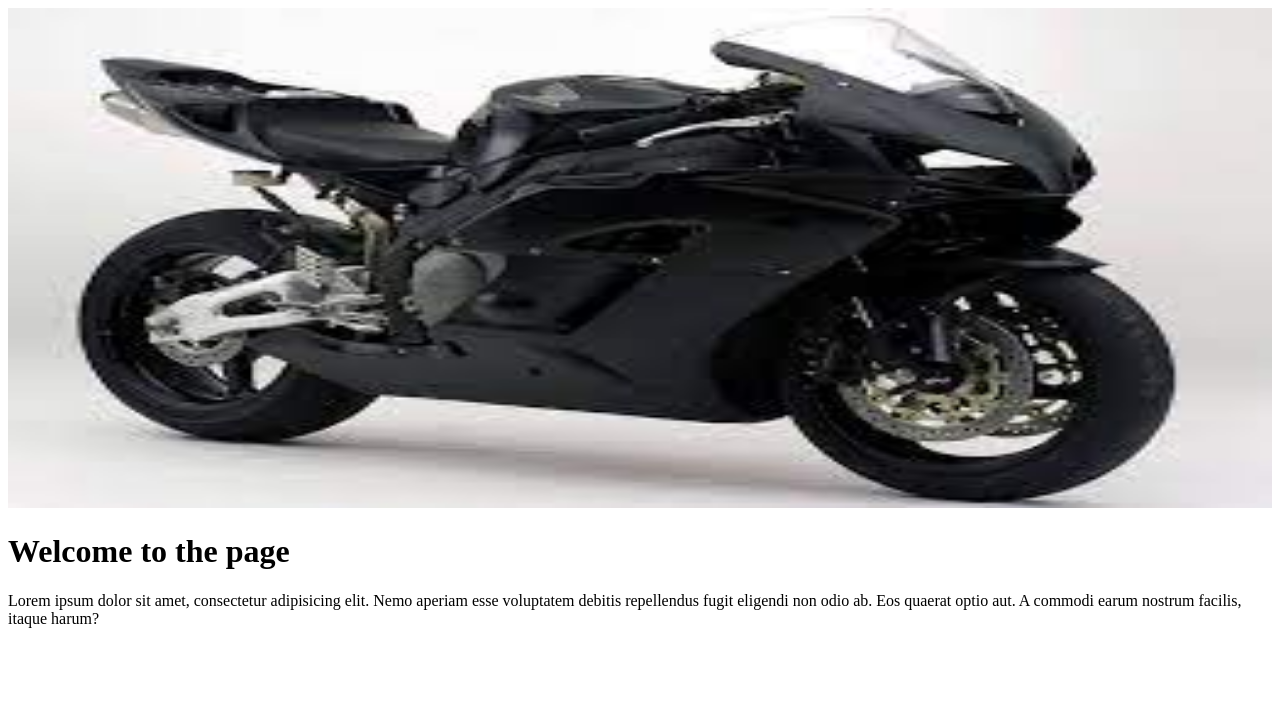
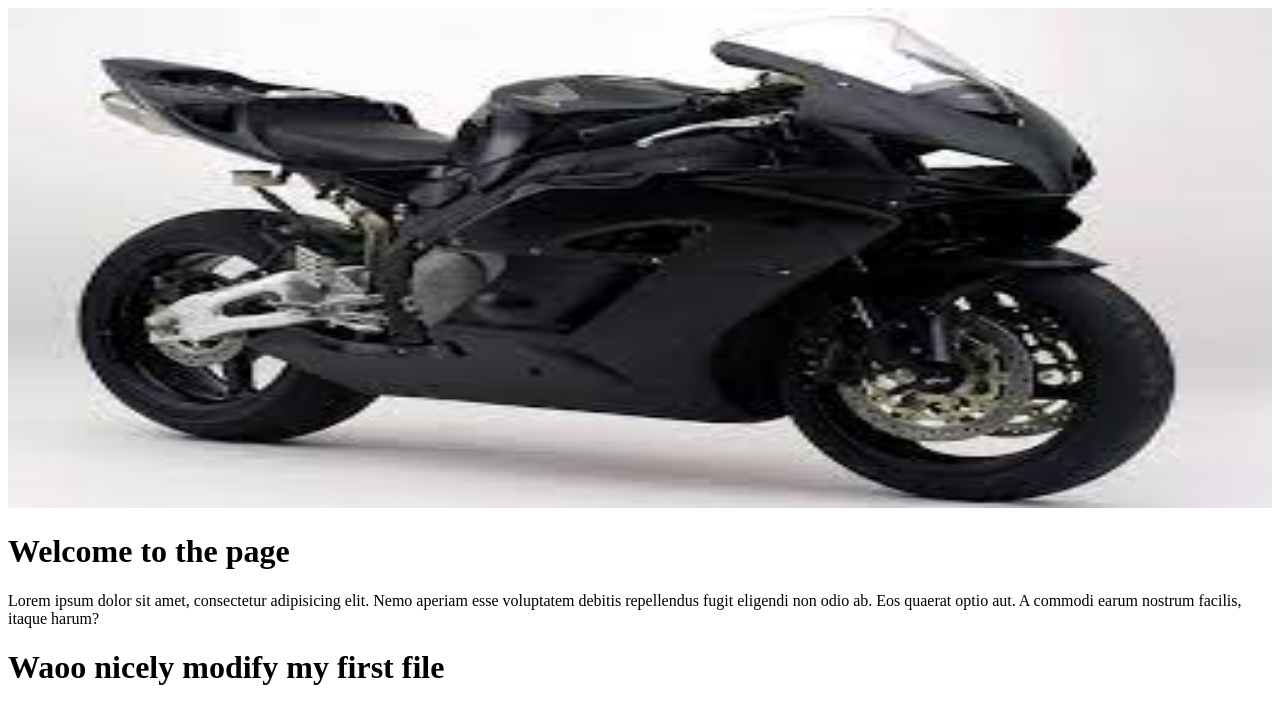
Before and after one commit to Samdevsoft/E-app-next-app, a plain HTML site: page Honda.html in a window 1280 px wide. Drawn offline with Linux system fonts and the light colour scheme.

Commit message:
added h1 tag
I added my h1 tag in honda.html file

```diff
--- a/Honda.html
+++ b/Honda.html
@@ -10,5 +10,6 @@
     <img class="fullpage" src="bike1.jpeg" alt="">
     <h1>Welcome to the page</h1>
     <p>Lorem ipsum dolor sit amet, consectetur adipisicing elit. Nemo aperiam esse voluptatem debitis repellendus fugit eligendi non odio ab. Eos quaerat optio aut. A commodi earum nostrum facilis, itaque harum?</p>
+    <h1>Waoo nicely modify my first file</h1>
 </body>
 </html>
```
